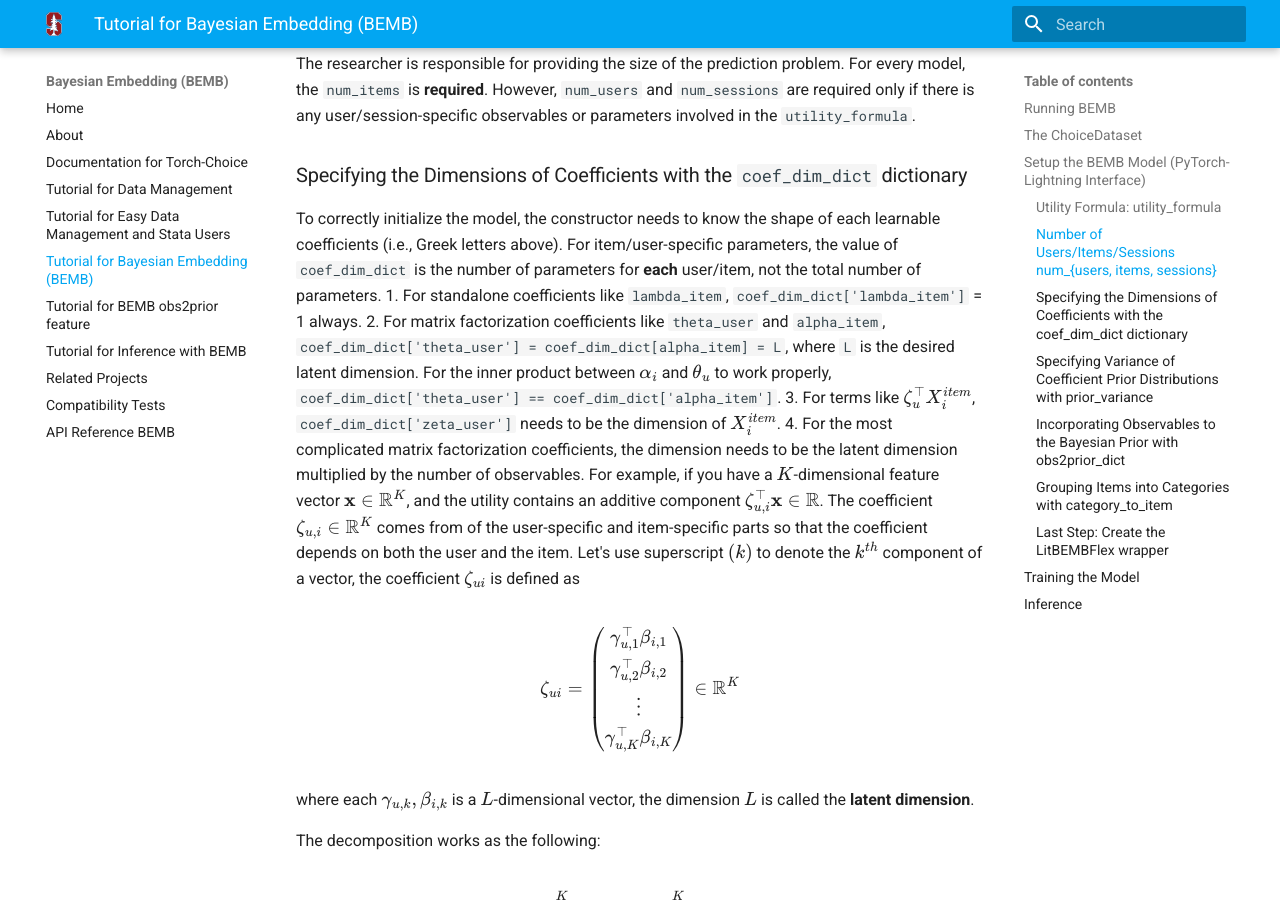
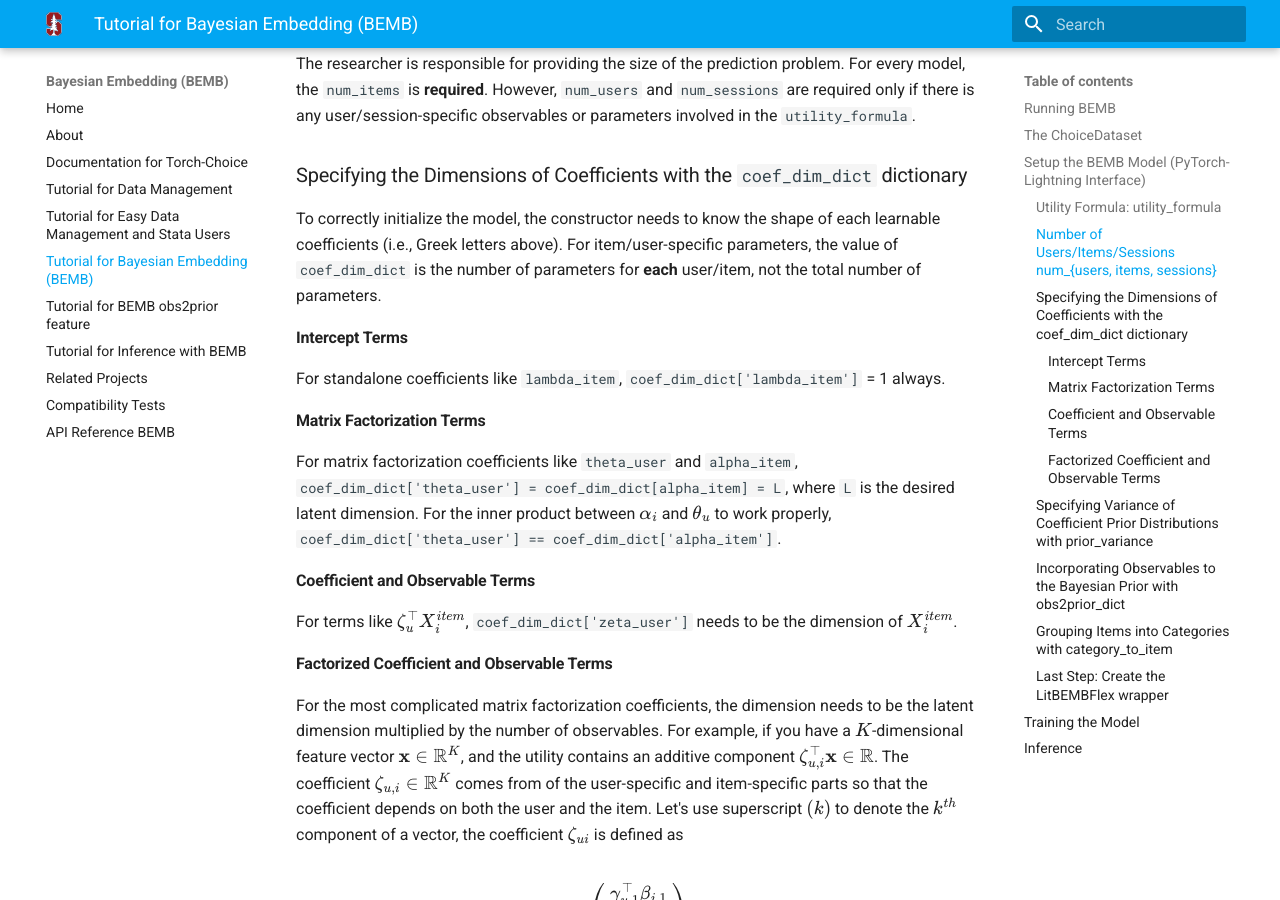
Before and after one commit to gsbDBI/bemb, an MkDocs documentation site: the page built from docs_src/bemb.md, in a window 1280 px wide and 900 px high, scrolled down 3309 px. Built offline with MkDocs 1.6.1 and Material for MkDocs 9.7.7, drawn with Linux system fonts in a browser that asks for light colours; formulas are drawn with MathJax 3.

Commit message:
update documentation

```diff
--- a/docs_src/bemb.md
+++ b/docs_src/bemb.md
@@ -85,10 +85,18 @@ However, `num_users` and `num_sessions` are required only if there is any user/s
 
 ### Specifying the Dimensions of Coefficients with the `coef_dim_dict` dictionary
 To correctly initialize the model, the constructor needs to know the shape of each learnable coefficients (i.e., Greek letters above). For item/user-specific parameters, the value of `coef_dim_dict` is the number of parameters for **each** user/item, not the total number of parameters.
-1. For standalone coefficients like `lambda_item`, `coef_dim_dict['lambda_item']` = 1 always.
-2. For matrix factorization coefficients like `theta_user` and `alpha_item`, `coef_dim_dict['theta_user'] = coef_dim_dict[alpha_item] = L`, where `L` is the desired latent dimension. For the inner product between $\alpha_i$ and $\theta_u$ to work properly, `coef_dim_dict['theta_user'] == coef_dim_dict['alpha_item']`.
-3. For terms like $\zeta_u^\top X^{item}_i$, `coef_dim_dict['zeta_user']` needs to be the dimension of $X^{item}_i$.
-4. For the most complicated matrix factorization coefficients, the dimension needs to be the latent dimension multiplied by the number of observables. For example, if you have a $K$-dimensional feature vector $\textbf{x} \in \mathbb{R}^K$, and the utility contains an additive component $\zeta_{u, i}^\top \textbf{x} \in \mathbb{R}$. The coefficient $\zeta_{u, i} \in \mathbb{R}^K$ comes from of the user-specific and item-specific parts so that the coefficient depends on both the user and the item. Let's use superscript $(k)$ to denote the $k^{th}$ component of a vector, the coefficient $\zeta_{ui}$ is defined as
+
+#### Intercept Terms
+For standalone coefficients like `lambda_item`, `coef_dim_dict['lambda_item']` = 1 always.
+
+#### Matrix Factorization Terms
+For matrix factorization coefficients like `theta_user` and `alpha_item`, `coef_dim_dict['theta_user'] = coef_dim_dict[alpha_item] = L`, where `L` is the desired latent dimension. For the inner product between $\alpha_i$ and $\theta_u$ to work properly, `coef_dim_dict['theta_user'] == coef_dim_dict['alpha_item']`.
+
+#### Coefficient and Observable Terms
+For terms like $\zeta_u^\top X^{item}_i$, `coef_dim_dict['zeta_user']` needs to be the dimension of $X^{item}_i$.
+
+#### Factorized Coefficient and Observable Terms
+For the most complicated matrix factorization coefficients, the dimension needs to be the latent dimension multiplied by the number of observables. For example, if you have a $K$-dimensional feature vector $\textbf{x} \in \mathbb{R}^K$, and the utility contains an additive component $\zeta_{u, i}^\top \textbf{x} \in \mathbb{R}$. The coefficient $\zeta_{u, i} \in \mathbb{R}^K$ comes from of the user-specific and item-specific parts so that the coefficient depends on both the user and the item. Let's use superscript $(k)$ to denote the $k^{th}$ component of a vector, the coefficient $\zeta_{ui}$ is defined as
 
 $$
 \zeta_{ui} = \begin{pmatrix} \gamma_{u, 1}^\top \beta_{i, 1} \\ \gamma_{u,2}^\top \beta_{i, 2} \\ \vdots \\ \gamma_{u, K}^\top \beta_{i, K} \end{pmatrix} \in \mathbb{R}^K
```
